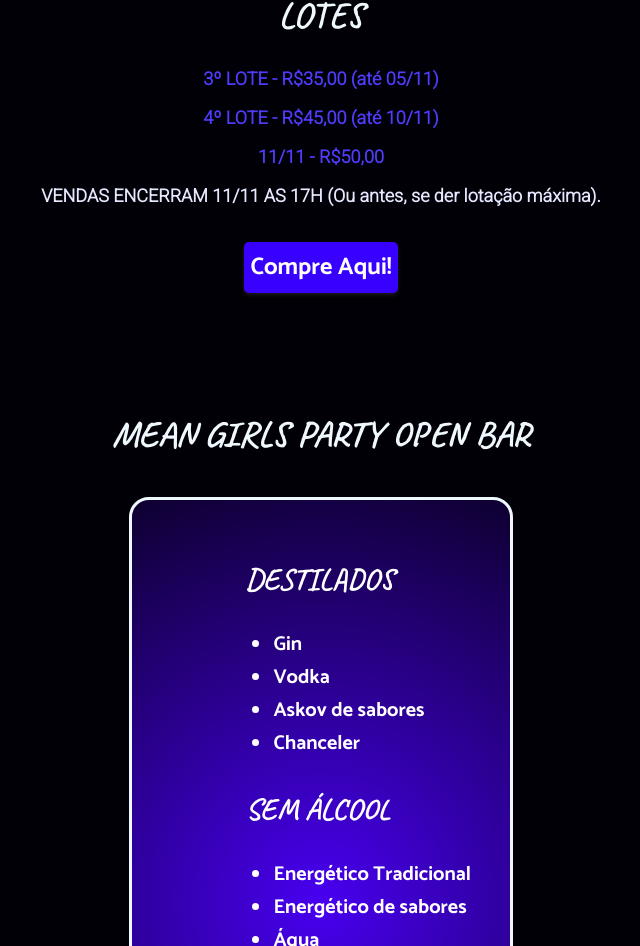
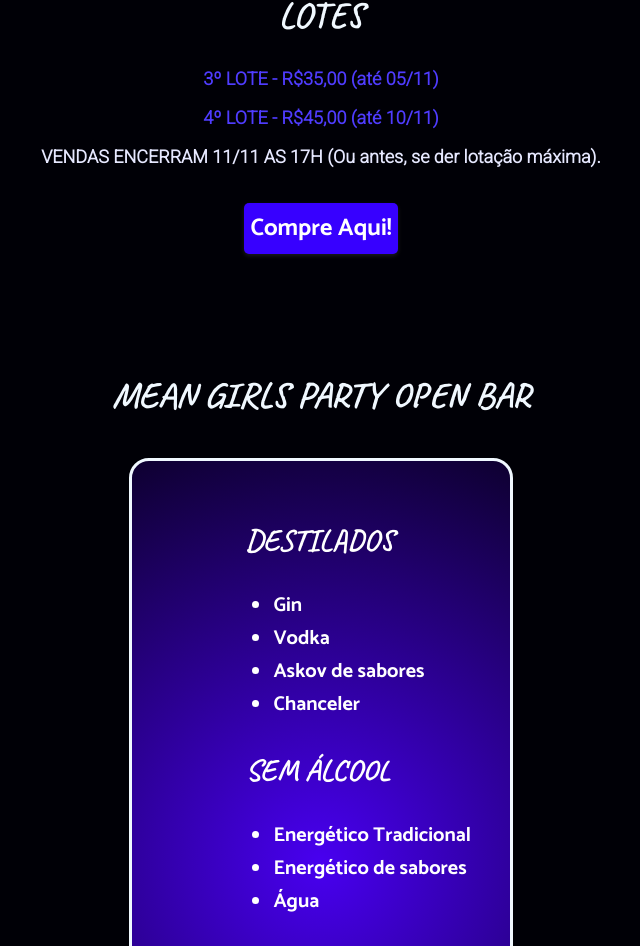
Before and after one commit to brunoguima7/mean-site, a React (Vite) app: page / in a window 1280 px wide. Shown: the part 1028-1974 px from the top of the page, without its empty margins (319-959 px from the left). Built offline with nearby package versions, Linux system fonts and the light colour scheme; a web font is replaced by a local one.

Commit message:
atualizacao de lotes

```diff
--- a/src/components/MainContent.jsx
+++ b/src/components/MainContent.jsx
@@ -31,10 +31,6 @@ export default function MainText() {
 
             <p id="lotes" className="formal">
                 4º LOTE - R$45,00 (até 10/11)
-            </p>
-
-            <p id="lotes" className="formal">
-                11/11 - R$50,00
             </p>
 
             <p className="formal">
```
Also changed, not shown: src/main.jsx (+4 -4 lines), index.html (line endings or trailing spaces), src/pages/Home.jsx (renamed from src/routes/Home.jsx), src/pages/Tickets.jsx (renamed from src/routes/Tickets.jsx).
